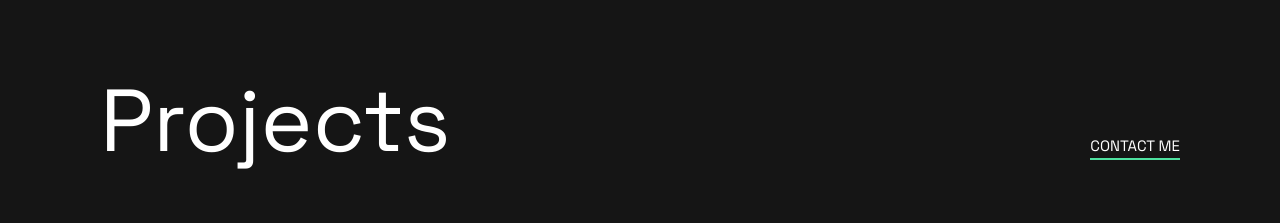
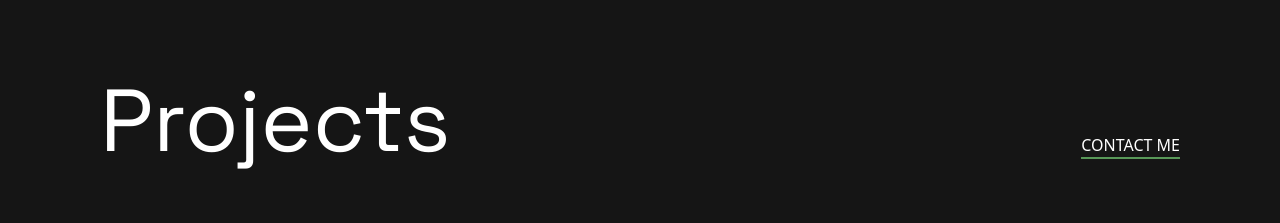
Before and after one commit to OdionBilly/Portfolioo, a React (Vite) app: page / in a window 1280 px wide. Shown: the part 1120-1343 px from the top of the page. Built offline with nearby package versions, Linux system fonts and the light colour scheme.

Commit message:
modified:   package-lock.json 	modified:   package.json 	modified:   src/App.jsx 	modified:   src/Components/Projects.jsx 	new file:   src/pages/Home.jsx

```diff
--- a/package.json
+++ b/package.json
@@ -14,7 +14,7 @@
     "react": "^18.3.1",
     "react-dom": "^18.3.1",
     "react-icons": "^5.3.0",
-    "react-router-dom": "^6.26.1"
+    "react-router-dom": "^6.26.2"
   },
   "devDependencies": {
     "@eslint/js": "^9.8.0",
--- a/src/App.jsx
+++ b/src/App.jsx
@@ -1,19 +1,15 @@
 import { Contact } from "./Components/Contact";
-import { Footer } from "./Components/Footer";
-import { Header } from "./Components/header";
-import { Hero } from "./Components/Hero";
-import { Projects } from "./Components/Projects";
-import { Skills } from "./Components/Skills";
+import { Route, BrowserRouter, Routes } from "react-router-dom";
+import { Home } from "./pages/Home";
 
 function App() {
   return (
     <div>
-      <Header />
-      <Hero />
-      <Skills />
-      <Projects />
-      <Contact />
-      <Footer />
+      <BrowserRouter>
+      <Routes>
+        <Route path="/" element={<Home/>} />
+      </Routes>
+      </BrowserRouter>
     </div>
   );
 }
--- a/src/Components/Projects.jsx
+++ b/src/Components/Projects.jsx
@@ -1,5 +1,5 @@
 import React from 'react'
-import { Link } from 'react-router-dom'
+import { Link , NavLink } from 'react-router-dom'
 import image1 from '../assets/Desktop-image/Bitmap-1.png'
 import image2 from '../assets/Desktop-image/desk-image-2.png'
 import image3 from '../assets/Desktop-image/desk-image-3.png'
@@ -14,10 +14,10 @@ export const Projects = () => {
         <h1 className="font-spacegrotesk text-[30px] md:text-[72px] lg:text-[88px]">
           Projects
         </h1>
-        <p
-          className="font-spacegrotesk text-[15px] border-b-2 border-[#4EE1A0]">
+        <NavLink to={`/`}
+          className={({isActive}) => isActive ? " border-b-2 border-[#589858]" :"NavLink" }>
           CONTACT ME
-        </p>
+        </NavLink>
       </div>
 
       {/* project Examples */}
--- /dev/null
+++ b/src/pages/Home.jsx
@@ -0,0 +1,20 @@
+import React from 'react'
+import { Header } from '../Components/header'
+import { Hero } from '../Components/Hero'
+import { Skills } from '../Components/Skills'
+import { Projects } from '../Components/Projects'
+import { Contact } from '../Components/Contact'
+import { Footer } from '../Components/Footer'
+
+export const Home = () => {
+  return (
+    <div>
+        <Header/>
+        <Hero/>
+        <Skills/>
+        <Projects/>
+        <Contact/>
+        <Footer/>
+    </div>
+  )
+}
```
Also changed, not shown: 1 other file (tests, documents, lock files or other folders).
